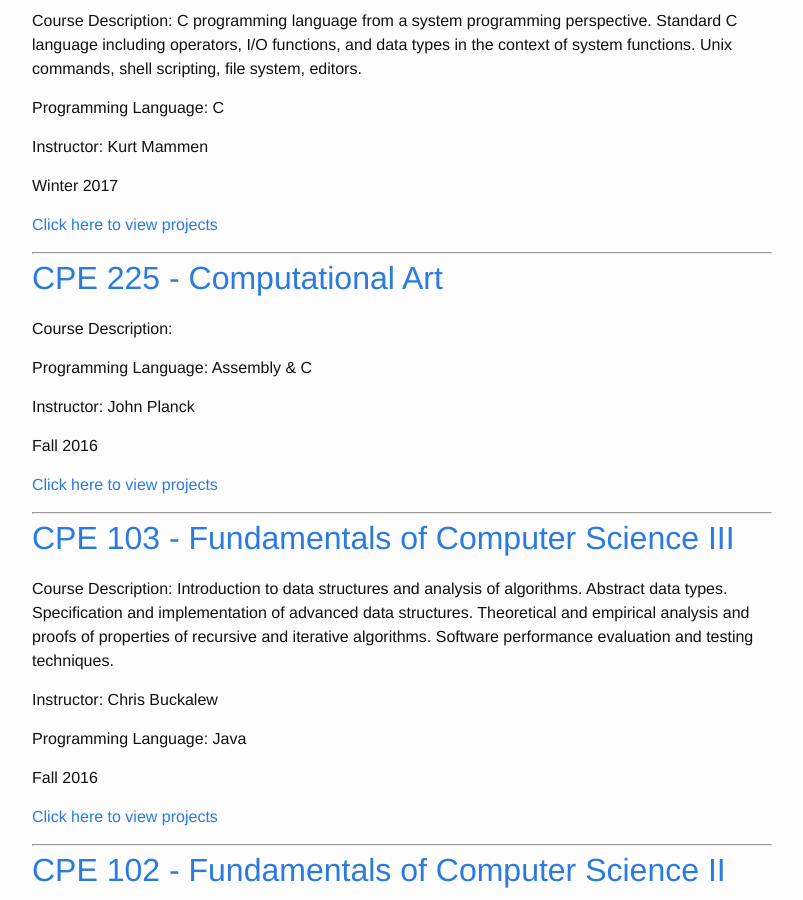
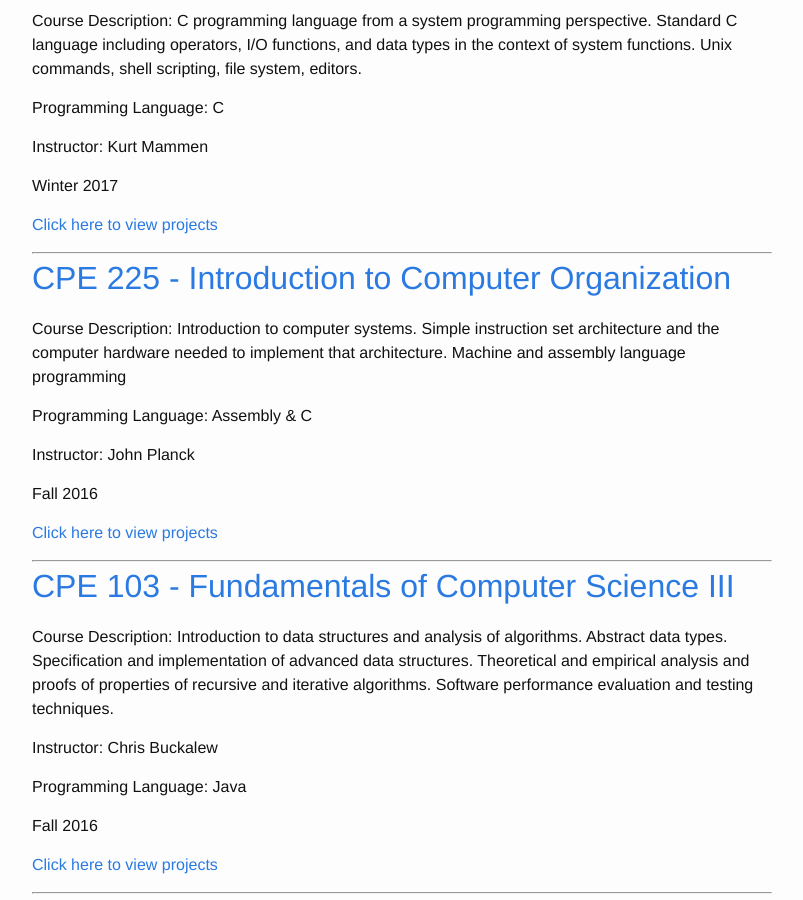
Before and after one commit to JonScott20/JonScott20.github.io, a Jekyll site: the page built from coursework.md, in a window 1280 px wide and 900 px high, scrolled down 551 px. Shown: the whole window, without its empty margins (238-1041 px from the left). Built offline with Jekyll 4.4.1, drawn with Linux system fonts in a browser that asks for light colours.

Commit message:
Update coursework.md

```diff
--- a/coursework.md
+++ b/coursework.md
@@ -27,10 +27,10 @@
 
 --------
 
-[CPE 225 - Computational Art](https://jonscott20.github.io/cpe225)
+[CPE 225 -  Introduction to Computer Organization](https://jonscott20.github.io/cpe225)
 ------------------------------
 
-Course Description:
+Course Description: Introduction to computer systems. Simple instruction set architecture and the computer hardware needed to implement that architecture. Machine and assembly language programming
 
 Programming Language: Assembly & C
 
```
